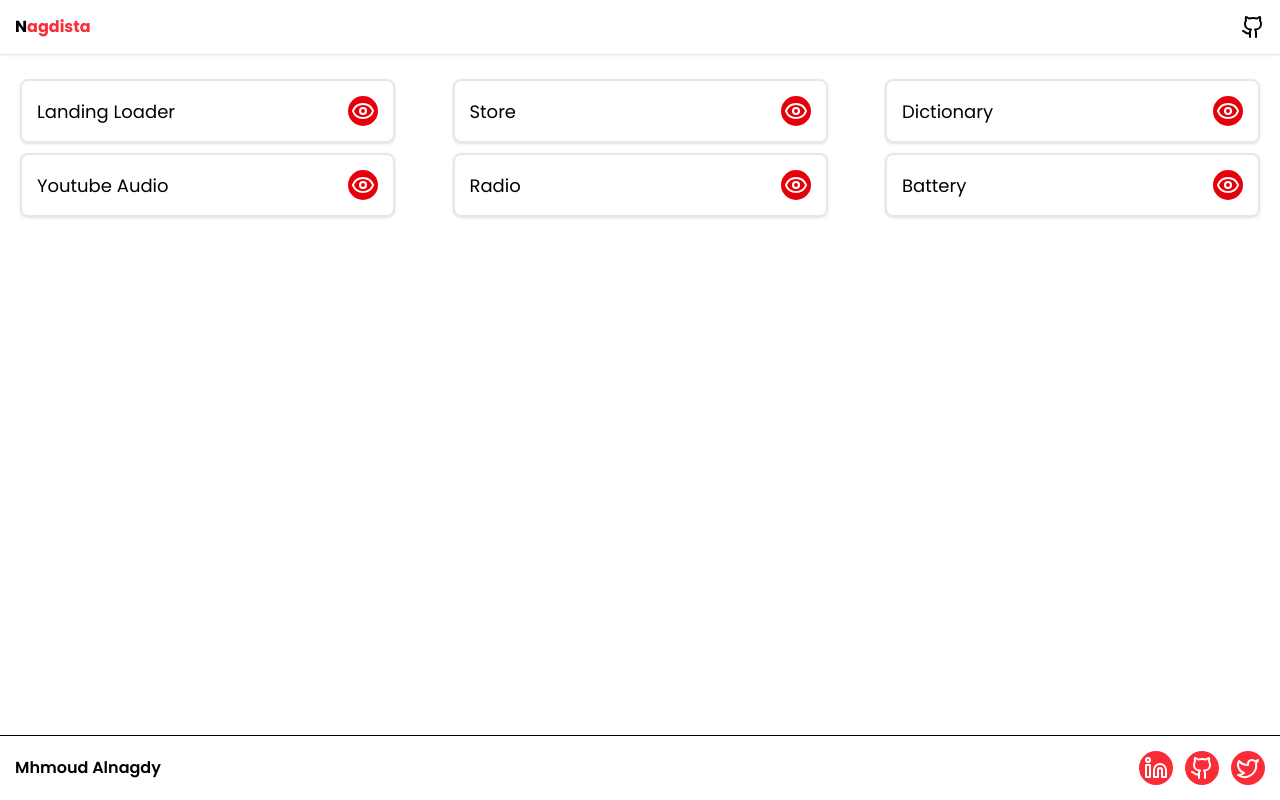
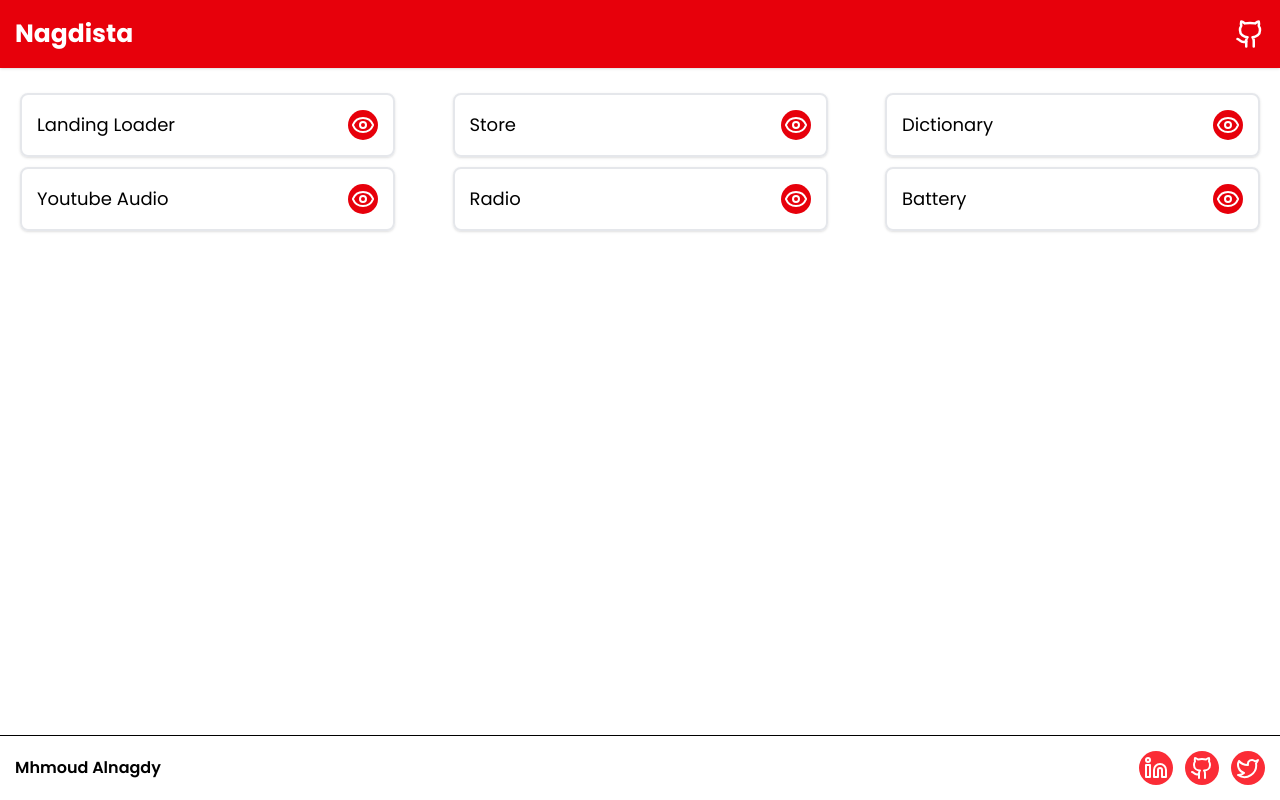
Before and after one commit to nagdistaa/nagdista, a React (Vite) app: page / in a window 1280 px wide. Built offline with nearby package versions, Linux system fonts and the light colour scheme.

Commit message:
enhance navbar

```diff
--- a/src/components/NavBar.tsx
+++ b/src/components/NavBar.tsx
@@ -2,9 +2,9 @@ import { Github } from "lucide-react";
 
 const NavBar = ()=>{
 return(
-    <div className="bg-white flex justify-between items-center shadow sticky z-100 top-0 left-0 w-full p-[15px] mb-[20px]">
-        <h1 className="text-black font-[700] text[22px] cursor-pointer">N<span className="text-red-500">agdista</span></h1>
-        <a href="https://github.com/nagdistaa"><Github  /></a>
+    <div className="bg-red-600 flex justify-between items-center shadow sticky z-100 top-0 left-0 w-full p-[15px] mb-[20px]">
+        <h1 className="text-white font-[700]  text-[25px] cursor-pointer">Nagdista</h1>
+        <a href="https://github.com/nagdistaa" className=""><Github className="text-white" size={30}/></a>
     </div>
 )
 }
```
